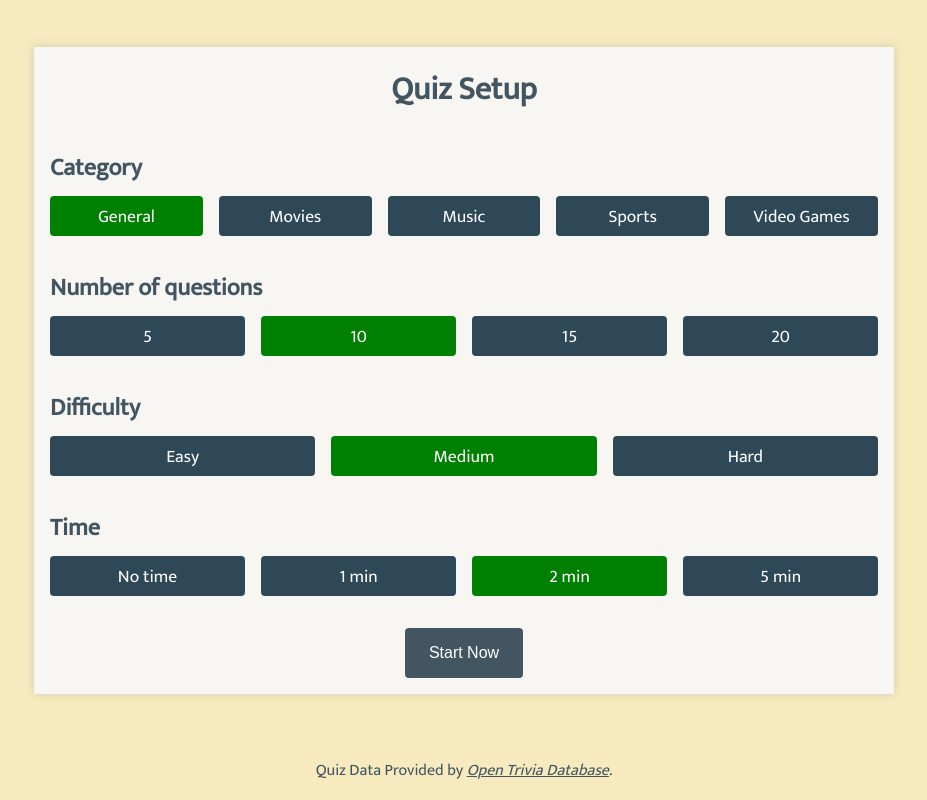
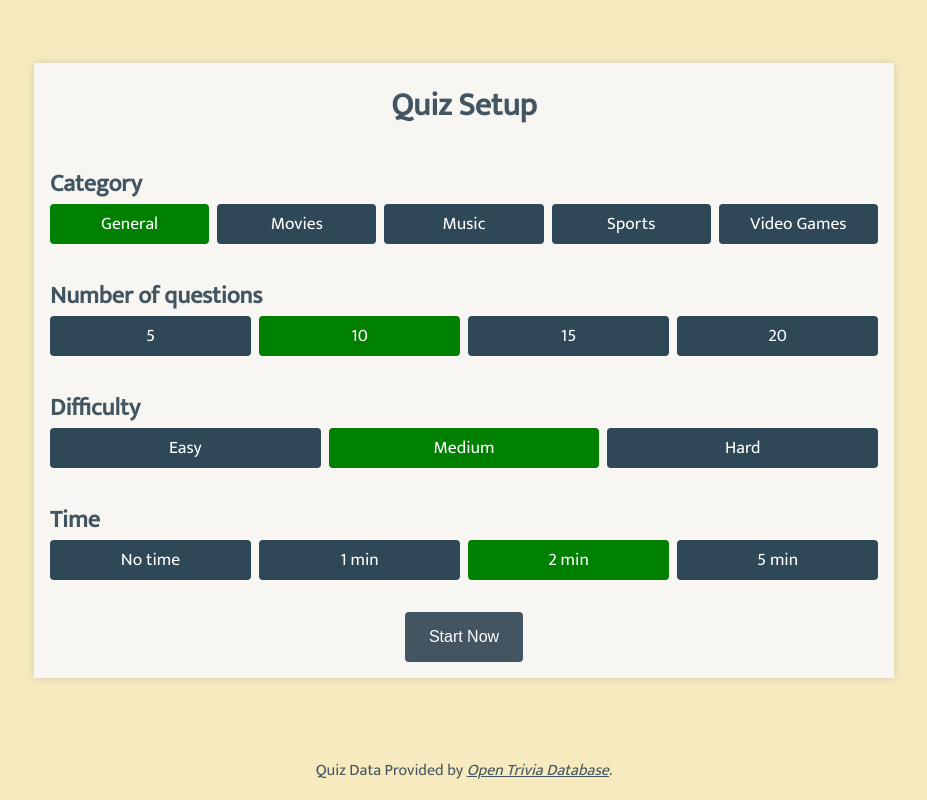
Before and after one commit to SinaBYR/react-quiz-app, a React (Create React App) app: page /quiz in a window 1280 px wide. Shown: the whole page, without its empty margins (176-1103 px from the left). Built offline with nearby package versions, Linux system fonts and the light colour scheme.

Commit message:
Update styles

```diff
--- a/src/components/Layout/Quiz/Game/Form/FormStyled.tsx
+++ b/src/components/Layout/Quiz/Game/Form/FormStyled.tsx
@@ -7,7 +7,7 @@ export const FormStyled = styled.form`
     align-items: center;
     gap: 1rem;
     width: 100%;
-    padding: 1rem;
+    /* padding: 1rem; */
 
     @media(max-width: 479px) {
         & {
--- a/src/components/Layout/Quiz/Game/GameStyled.tsx
+++ b/src/components/Layout/Quiz/Game/GameStyled.tsx
@@ -10,6 +10,7 @@ export const GameStyled = styled.div`
     min-height: 480px;
     background-color: #F7F6F2;
     padding: 2rem 0;
+    padding: 2rem;
     margin: 0 auto;
     text-align: center;
     border-radius: 4px;
--- a/src/components/Layout/Quiz/Game/Header/HeaderStyled.tsx
+++ b/src/components/Layout/Quiz/Game/Header/HeaderStyled.tsx
@@ -2,10 +2,16 @@ import styled from "styled-components";
 
 export const HeaderStyled = styled.header`
     display: flex;
-    justify-content: space-around;
     align-items: center;
     width: 100%;
     height: 150px;
     /* background-color: red; */
     border-bottom: 1px solid gray;
+
+    & > * {
+        display: flex;
+        justify-content: center;
+        align-items: center;
+        flex: 1;
+    }
 `
--- a/src/components/Layout/Quiz/Game/Header/Timer/TimerStyled.tsx
+++ b/src/components/Layout/Quiz/Game/Header/Timer/TimerStyled.tsx
@@ -1,8 +1,6 @@
 import styled from "styled-components";
-import { Theme } from '../../../../../../theme/theme';
 
 export const TimerStyled = styled.div`
-    width: 180px;
     & h2 {
         font-size: 3rem;
     }
--- a/src/components/Layout/Quiz/Game/Question/QuestionStyled.tsx
+++ b/src/components/Layout/Quiz/Game/Question/QuestionStyled.tsx
@@ -1,7 +1,13 @@
 import styled from "styled-components"
 
 export const QuestionStyled = styled.div`
+    font-size: 1.5rem;
+    padding: 1rem 0;
     text-align: center;
-    padding: 1rem;
-    font-size: 1.5rem;
+
+    @media(max-width: 479px) {
+        & {
+            font-size: 1.2rem;
+        }
+    }
 `
--- a/src/components/Layout/Quiz/Setup/Section/Section.tsx
+++ b/src/components/Layout/Quiz/Setup/Section/Section.tsx
@@ -2,7 +2,9 @@ import styled from "styled-components";
 
 const SectionStyled = styled.div`
     & > h2 {
-        margin-bottom: 0.5rem;
+        /* margin-bottom: 0.5rem; */
+        /* color: teal; */
+        /* margin-left: -1rem; */
     }
 `
 
--- a/src/components/Layout/Quiz/Setup/Section/SectionWrapper/SectionWrapper.tsx
+++ b/src/components/Layout/Quiz/Setup/Section/SectionWrapper/SectionWrapper.tsx
@@ -5,10 +5,10 @@ const SectionWrapperStyled = styled.div`
     width: 100%;
     display: flex;
     justify-content: space-evenly;
-    /* background-color: red; */
+    margin-bottom: 1.5rem;
 
     & > * {
-        margin-right: 1rem;
+        margin-right: 0.5rem;
     }
 
     & > *:last-child {
--- a/src/components/Utility/RadioInput/RadioInputStyled.tsx
+++ b/src/components/Utility/RadioInput/RadioInputStyled.tsx
@@ -3,9 +3,8 @@ import styled from "styled-components";
 export const InputWrapperStyled = styled.div`
     position: relative;
     /* min-width: 50px; */
-    padding: 1rem;
     width: 100%;
-    height: 40px;
+    min-height: 40px;
     text-align: center;
 `
 /* Nullish check of bgColor is because we've used RadioInput component not only in Game component */
@@ -17,23 +16,24 @@ export const InputFillStyled = styled.div<{ bgColor?: string|null }>`
     width: 100%;
     height: 100%;
     background-color: ${({ bgColor }) => bgColor ? bgColor : '#2f4858'};
-    /* border: ${({theme}) => theme.colors.primary + ' 2px solid'}; */
     border-radius: 4px;
     z-index: 0;
 `
 
 export const InputLabel = styled.label`
-    display: block;
+    display: flex;
+    align-items: center;
+    justify-content: center;
     position: absolute;
     top: 50%;
     left: 50%;
     transform: translate(-50%, -50%);
     width: 100%;
+    height: 100%;
     color: white;
     font-size: 1.1rem;
     z-index: 3;
     pointer-events: none;
-
 `
 
 export const InputStyled = styled.input<{ selectedBgColor?: string|null}>`
```
